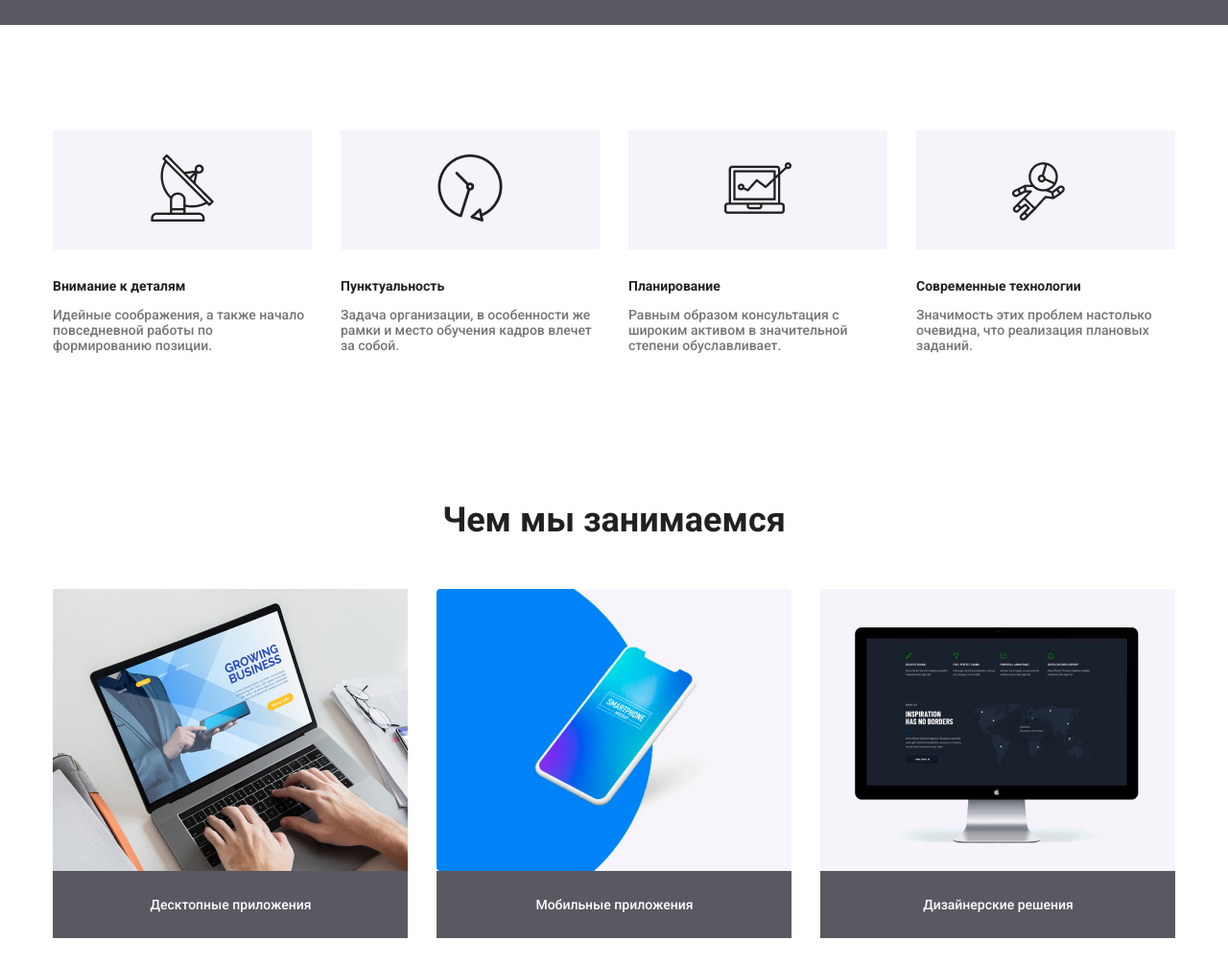
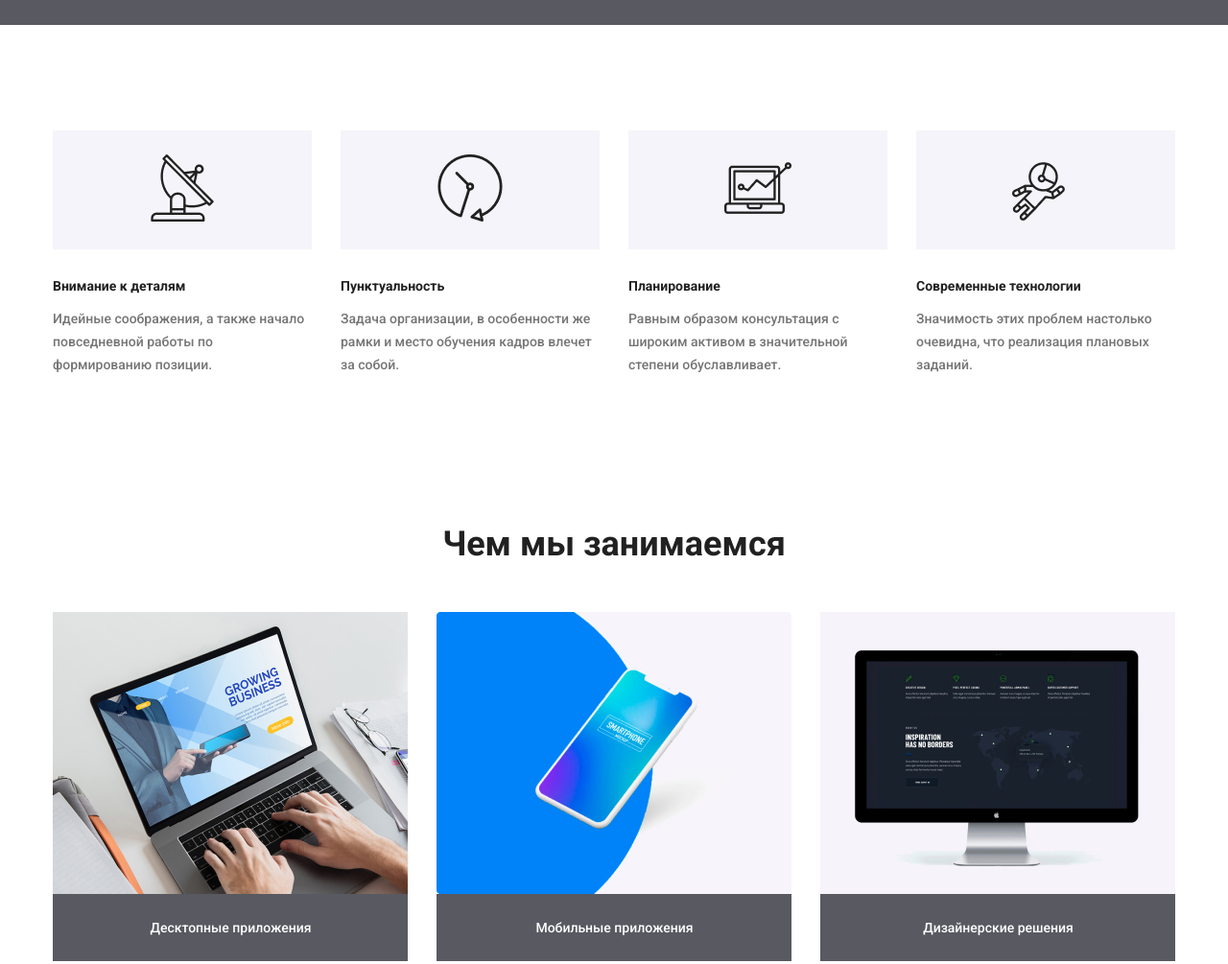
Before and after one commit to Semianov/goit-markup-hw-03, a plain HTML site: page index.html in a window 1280 px wide. Shown: the part 700-1705 px from the top of the page at 96% size. Drawn offline with nearby package versions, Linux system fonts and the light colour scheme.

Commit message:
02.07 21/37

```diff
--- a/css/styles.css
+++ b/css/styles.css
@@ -138,7 +138,7 @@ header {
   margin-left: auto;
   margin-right: auto;
 }
-.container-advantage ul
+.container-advantage
 {padding-left: 0px;
 padding-right: 0px;}
 
@@ -193,7 +193,7 @@ padding-right: 0px;}
   width: 270px;
   margin-top: 30px;
   margin-bottom: 10px;
-
+  line-height: 16px;
   font-weight: bold;
   font-style: normal;
   font-size: 14px;
@@ -202,13 +202,14 @@ padding-right: 0px;}
 .container-advantage p {
   color: #757575;
   width: 270px;
+  line-height: 24px;
   font-style: normal;
   font-size: 14px;
   font-weight: normal;
 }
 
 
-.container-advantage ul {
+.container-advantage  {
   display: flex;
 }
 .container-advantage li {
@@ -236,8 +237,9 @@ padding-right: 0px;}
   font-size: 36px;
   margin-bottom: 50px;
   text-align: center;
- margin-left: auto;
- margin-right: auto;
+  margin-left: auto;
+  margin-right: auto;
+  line-height: 42px;
 }
 
 .desktop {
@@ -260,6 +262,7 @@ padding-right: 0px;}
   margin-bottom: auto;
 }
 .work-examples ul p {
+  line-height: 16px;
   color: #ffffff;
   background-color: rgba(47, 48, 58, 0.8);
   font-size: 14px;
--- a/index.html
+++ b/index.html
@@ -57,8 +57,8 @@
       <section class="advantages">
         <div class="container">
 
-            <div class="container-advantage">
-              <ul>
+
+              <ul class="container-advantage">
                 <li>
                   <div class="vector">
                     <img src="./images1/Vector.png" alt="спутник" />
@@ -106,7 +106,7 @@
                   </p>
                 </li>
               </ul>
-            </div>
+
           </div>
         </div>
       </section>
```
